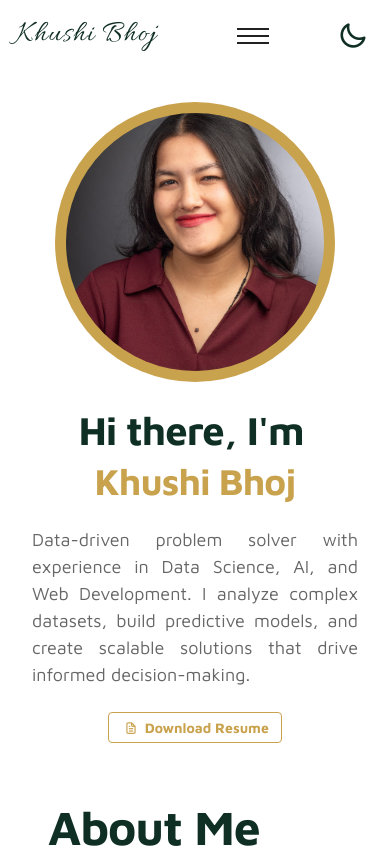
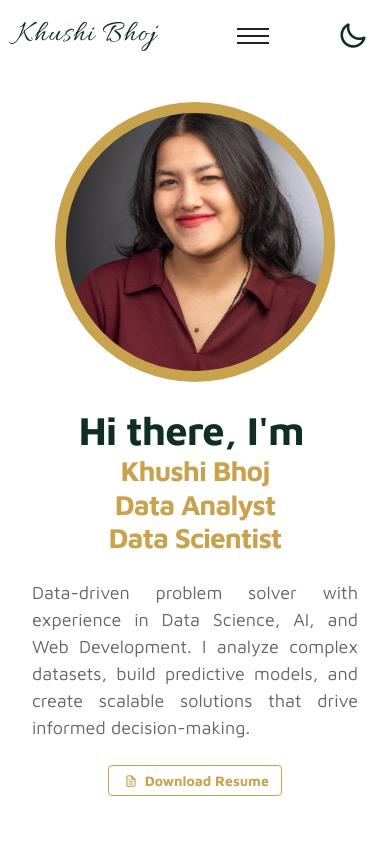
Before and after one commit to KhushiBhoj/KhushiBhoj.github.io, a plain HTML site: page index.html in a window 390 px wide. Shown: the top 862 px of the page. Drawn offline with Linux system fonts and the light colour scheme.

Commit message:
Floating Name Fix

```diff
--- a/css/tooplate-style.css
+++ b/css/tooplate-style.css
@@ -1916,3 +1916,27 @@ body.dark-mode .find-me .col i:hover {
     text-align: center;
   }
 }
+
+/* UI Fixes */
+/* Make the first item visible by default (fix for mobile & initial flash) */
+.animated-item:first-child {
+  opacity: 1;
+  position: relative;
+}
+
+/* Mobile-specific fixes */
+@media (max-width: 768px) {
+  .animated-info {
+    min-width: auto;
+    margin-top: 0;
+  }
+
+  .animated-item {
+    position: relative;
+    display: block;
+    opacity: 1 !important;
+    animation: none !important;
+    font-size: 28px;
+    /* optional: smaller font on mobile */
+  }
+}
```
Also changed, not shown: 1 other file.
